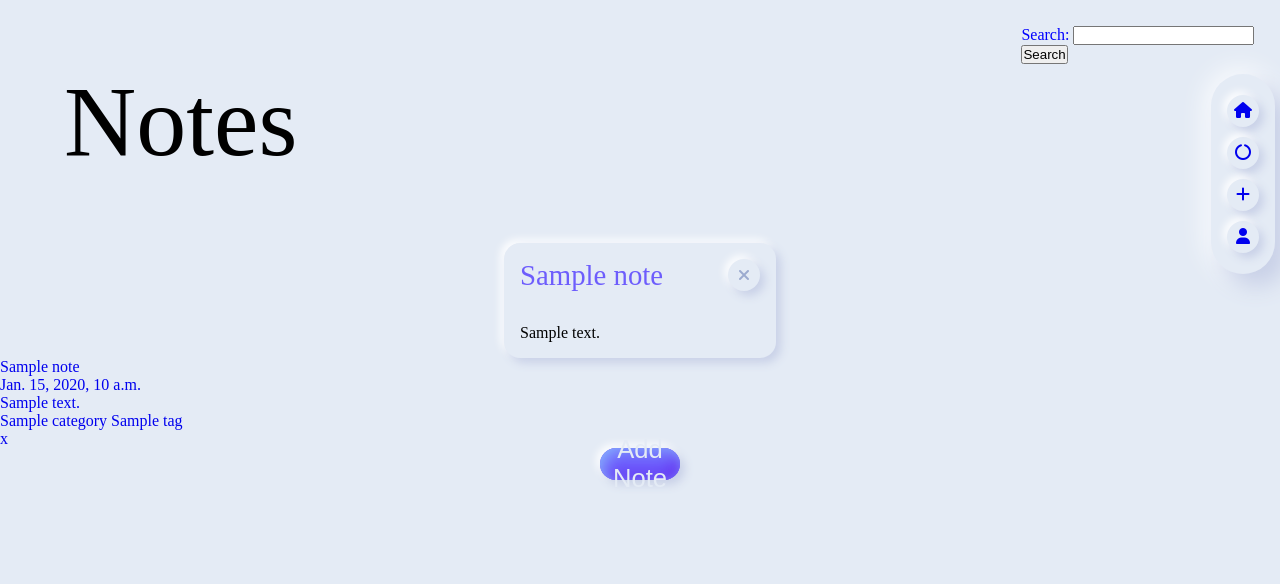
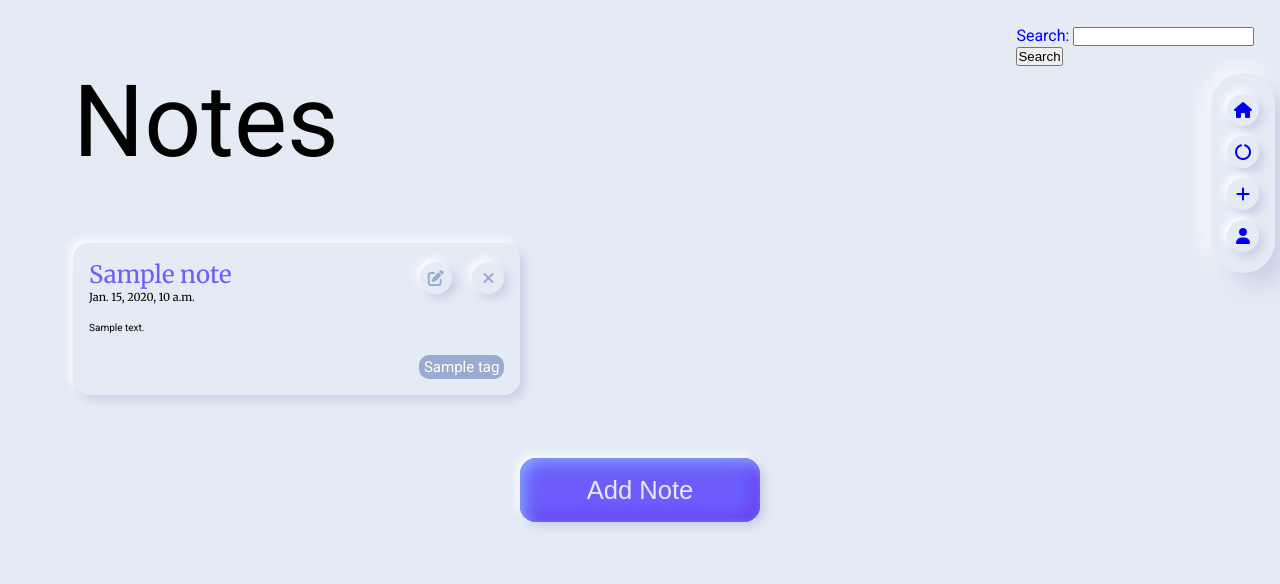
Before and after one commit to seantolbert/notesapp, a Django app: page / in a window 1280 px wide. Shown: the top 584 px of the page. Run offline with Django 4.2, Linux system fonts and the light colour scheme; a user stored in the database is signed in; tables that the repository leaves empty hold one stand-in row (values such as "Sample post"); style sheets or scripts are compiled from the project's sources; some libraries are stand-ins or nearby versions.

Commit message:
styles home page and note chip

```diff
--- a/home/models.py
+++ b/home/models.py
@@ -15,7 +15,7 @@ class Tag(models.Model):
         return self.label
 
 class Note(models.Model):
-    title = models.CharField(max_length=50, blank=True, null=True)
+    title = models.CharField(max_length=20, blank=True, null=True)
     date = models.DateTimeField(auto_now=True)
     text = RichTextField(blank = True, null=True)
     category = models.ForeignKey(
--- a/home/static/home/css/home.scss
+++ b/home/static/home/css/home.scss
@@ -4,19 +4,13 @@ $inner-shadow: inset 0.2rem 0.2rem 0.5rem var(--greyLight-2),
   inset -0.2rem -0.2rem 0.5rem var(--white);
 
 .section {
-    margin: 5%;
-
-    // p {
-    //   // color: red;
-
-    // }
-  }
-
-.btn {
-  width: 5rem;
-  height: 2rem;
+  margin: 5%;
 }
 
+// .btn {
+//   width: 5rem;
+//   height: 2rem;
+// }
 
 .header {
   display: flex;
@@ -34,9 +28,11 @@ $inner-shadow: inset 0.2rem 0.2rem 0.5rem var(--greyLight-2),
   }
 }
 
+.input {
+  background-color: blue;
+}
+
 .search {
-  grid-column: 3 / 4;
-  grid-row: 2 / 3;
   position: relative;
   display: flex;
   align-items: center;
@@ -53,12 +49,14 @@ $inner-shadow: inset 0.2rem 0.2rem 0.5rem var(--greyLight-2),
     font-family: inherit;
     color: var(--greyDark);
 
-    &::placeholder { color: var(--greyLight-3); }
+    &::placeholder {
+      color: var(--greyLight-3);
+    }
     &:focus {
       outline: none;
       box-shadow: $shadow;
 
-       + .search__icon {
+      + .search__icon {
         color: var(--primary);
       }
     }
@@ -71,20 +69,28 @@ $inner-shadow: inset 0.2rem 0.2rem 0.5rem var(--greyLight-2),
     padding: 0 1rem;
     display: flex;
     color: var(--greyDark);
-    transition: .3s ease;
+    transition: 0.3s ease;
   }
 }
 
 // note tiles
 
+.note-list {
+  display: flex;
+  flex-wrap: wrap;
+  // align-content: stretch;
+  gap: 20px;
+}
+
 .chip {
-  justify-self: center;
-  width: 17rem;
+  // justify-self: center;
+  // width: 20rem;
   height: auto;
   border-radius: 1rem;
   box-shadow: $shadow;
   align-items: center;
   background: var(--greyLight-1);
+  // margin-bottom: 1rem;
 
   &__top-row {
     display: flex;
@@ -92,19 +98,36 @@ $inner-shadow: inset 0.2rem 0.2rem 0.5rem var(--greyLight-2),
     justify-content: space-between;
 
     .title {
-      margin: 1rem;
-      font-size: 1.8rem;
-      color: var(--primary);
+      margin: 1rem 1rem 0.5rem 1rem;
+      font-family: var(--header);
+      display: flex;
+      flex-direction: column;
+      padding: 0;
+
+      &__text {
+        font-size: 1.5rem;
+        color: var(--primary);
+        width: 20ch;
+      }
+      &__date {
+        font-size: 11px;
+      }
     }
 
-    .close {
+    .button-control {
+      display: flex;
+      align-items: flex-end;
+    }
+
+    .close, .edit {
+      align-items: flex-end;
       box-shadow: $shadow;
       padding: 1rem;
       border-radius: 50%;
       width: 1rem;
       height: 1rem;
       display: flex;
-      margin: 1rem;
+      margin: 0 1rem 1.1rem 0.3rem;
       justify-content: center;
       align-items: center;
       cursor: pointer;
@@ -118,7 +141,34 @@ $inner-shadow: inset 0.2rem 0.2rem 0.5rem var(--greyLight-2),
       }
     }
   }
-  &__text {
-    padding: 1rem;
+    &__text {
+      padding: 0.5rem 1rem 1rem 1rem;
+    }
+
+  .text {
+    font-size: 10px;
+    line-height: 1rem;
+    text-overflow: ellipsis;
+    overflow: hidden;
+    display: -webkit-box;
+    -webkit-line-clamp: 2;
+    line-clamp: 2;
+    -webkit-box-orient: vertical;
   }
+
+  .tags {
+    padding: 0.2rem 1rem 1rem 1rem;
+    display: flex;
+    justify-content: flex-end;
+  }
+
+  .tag {
+    border-radius: 10px;
+    background: var(--greyDark);
+    color: white;
+    padding: 3px 5px;
+    font-size: 15px;
+    margin-left: 5px;
+  }
+
 }
--- a/home/templates/home/home.html
+++ b/home/templates/home/home.html
@@ -1,11 +1,15 @@
 {% extends 'base.html' %} {% load sass_tags %}
-{% block title %}Home{% endblock %} {% block extra_css %}
+{% block title %}Home{% endblock %}
+
+{% block extra_css %}
 <link
   rel="stylesheet"
   type="text/css"
   href="{% sass_src 'home/css/home.scss' %}"
 />
-{% endblock extra_css %} {% block content %}
+{% endblock extra_css %}
+
+{% block content %}
 <section class="section">
   <div class="header">
     <div class="header-container">
@@ -13,6 +17,13 @@
     </div>
     <div class="header__search">
       <form method="GET" action="">
+          {% for field in visible_fields %}
+
+          <div class="input">
+              {{field.input}}
+          </div>
+
+          {% endfor %}
         {{filter.form.as_p}}
         <button class="" type="submit">Search</button>
       </form>
@@ -27,27 +38,44 @@
   </div>
 </div> -->
 
-{% if notes %}
-{% for note in notes %}
+
+<section class="section">
+
+
+    <div class="note-list">
+        {% for note in filter.qs %}
         {% if note.user.id == user.id %}
 
         <div class="chip">
             <div class="chip__top-row">
                 <div class="title">
-            <p>{{note.title}}</p>
+                    <span class="title__text">{{note.title}}</span>
+                    <span class="title__date">{{note.date}}</span>
                 </div>
+                <div class="button-control">
+                    <a href="{% url 'update_note' note.id %}">
+                        <div class="edit">
+                            <i class="fa-solid fa-pen-to-square"></i>
+                        </div>
+                    </a>
                     <a href="{% url 'delete_note' note.id %}">
                         <div class="close">
                             <i class="fa-solid fa-xmark"></i>
                         </div>
                     </a>
                 </div>
+            </div>
             <div class="chip__text">
                 <span class="text">{{note.text|safe}}</span>
             </div>
+            <div class="tags">
+                {% for tag in note.tags.all %}
+                <div class="tag">{{tag}}</div>
+                {% endfor %}
+            </div>
         </div>
 
-<div>
+        <!-- <div>
             <a href="{% url 'update_note' note.id %}">
                 <div>{{note.title}}</div>
                 <div>{{note.date}}</div>
@@ -57,17 +85,20 @@
                 </div>
             </a>
             <a href="{% url 'delete_note' note.id %}">x</a>
+        </div> -->
+        {% endif %}
+        {% endfor %}
     </div>
-{% endif %} {% endfor %}
+</section>
+
+<section class="section">
 
     <div class="button-container">
-  <a href="{% url 'create_note' %}"
-    ><button class="btn btn__primary"><p>Add Note</p></button></a
-  >
+        <a href="{% url 'create_note' %}">
+            <button class="btn btn__primary">
+                <p>Add Note</p>
+            </button>
+        </a>
     </div>
-
-{% else %}
-
-<p>Please Login to create and view your notes</p>
-
-{% endif %} {% endblock %}
+</section>
+{% endblock %}
--- a/static/styles.scss
+++ b/static/styles.scss
@@ -1,13 +1,18 @@
+@import url("https://fonts.googleapis.com/css2?family=Merriweather&family=Roboto&display=swap");
+
 :root {
+  // colors
   --primary-light: #8abdff;
   --primary: #6d5dfc;
   --primary-dark: #5b0eeb;
-
   --white: #ffffff;
   --greyLight-1: #e4ebf5;
   --greyLight-2: #c8d0e7;
   --greyLight-3: #bec8e4;
   --greyDark: #9baacf;
+  //   fonts
+  --header: "Merriweather", serif;
+  --regular: "Roboto", sans-serif;
 }
 
 $shadow: 0.3rem 0.3rem 0.6rem var(--greyLight-2),
@@ -17,7 +22,12 @@ $inner-shadow: inset 0.2rem 0.2rem 0.5rem var(--greyLight-2),
 
 html {
   box-sizing: border-box;
-  background: #e4ebf5;
+  background: var(--greyLight-1);
+  font-family: var(--regular);
+}
+
+body {
+    margin: 0 10px;
 }
 
 a {
```
Also changed, not shown: static/home/css/home.css (+49 -17 lines), static/styles.css (+11 -4 lines), home/migrations/0009_alter_note_title.py (added), home/migrations/0010_alter_note_title.py (added), 2 other files. Lines whose indentation alone changed are shown as unchanged.
